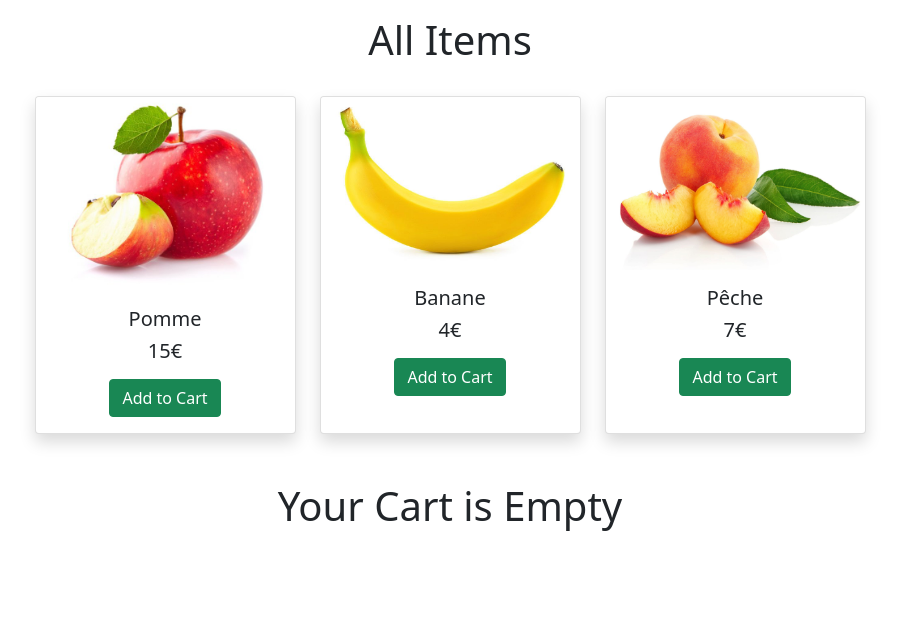
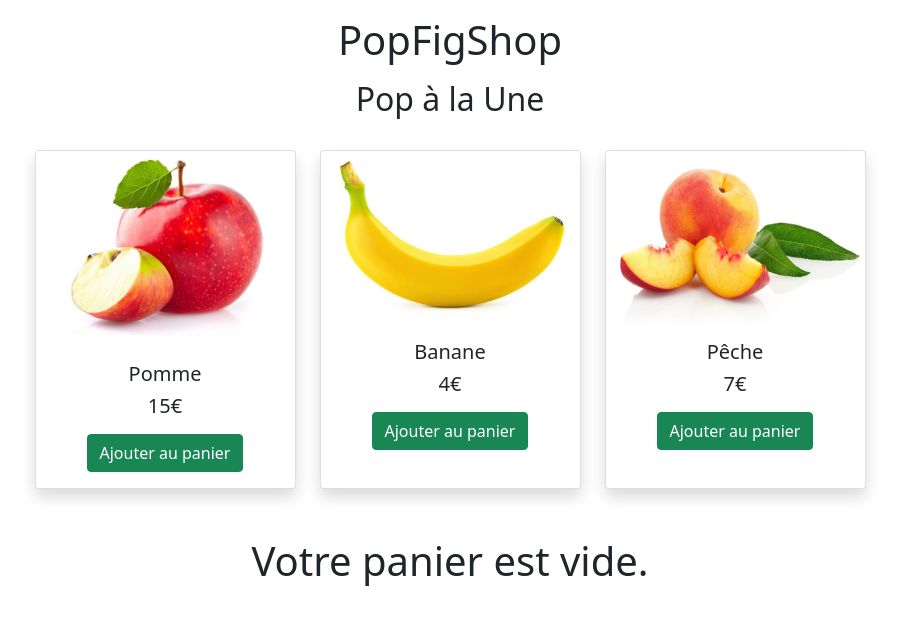
Before and after one commit to Martin-Duconseil/PopFigShopV2, a React (Create React App) app: page / in a window 1280 px wide. Shown: the top 624 px of the page, without its empty margins (190-1090 px from the left). Built offline with nearby package versions, Linux system fonts and the light colour scheme.

Commit message:
Version française de l'appli

```diff
--- a/src/Cart.js
+++ b/src/Cart.js
@@ -12,12 +12,13 @@ const Cart = () => {
        removeItem,
        emptyCart,
     } = useCart();
-    if (isEmpty) return <h1 className="text-center">Your Cart is Empty</h1>
+    if (isEmpty) return <h1 className="text-center">Votre panier est vide.</h1>
     return (
         <section className="py-4 container">
             <div className="row justify-content-center">
                 <div className="col-12">
-                    <h5>Cart ({totalUniqueItems})Total Items: ({totalItems})</h5>
+                    <h1>Panier</h1>
+                    <h5>Nombre d'article : ({totalItems})</h5>
                     <table className="table table-light table-hover m-0">
                         <tbody>
                             {items.map((item, index) =>{
@@ -28,7 +29,7 @@ const Cart = () => {
                                         </td>
                                         <td>{item.title}</td>
                                         <td>{item.price}</td>
-                                        <td>Quantity ({item.quantity})</td>
+                                        <td>Quantité ({item.quantity})</td>
                                         <td>
                                             <button
                                                 className="btn btn-info ms-2"
@@ -43,7 +44,7 @@ const Cart = () => {
                                             <button
                                                 className="btn btn-danger ms-2"
                                                 onClick={() => removeItem(item.id)}
-                                            >Remove Item</button>
+                                            >Supprimer</button>
                                         </td>
                                     </tr>
                                 )
@@ -52,14 +53,14 @@ const Cart = () => {
                     </table>
                 </div>
                 <div className="col-auto ms-auto">
-                    <h2>Total Price: {cartTotal} €</h2>
+                    <h2>Prix total : {cartTotal} €</h2>
                 </div>
                 <div className="col-auto">
                     <button
                         className="btn btn-danger m-2"
                         onClick={() => emptyCart()}
-                    >Clear Cart</button>
-                    <button className="btn btn-primary m-2">Buy Now</button>
+                    >Vider le panier</button>
+                    <button className="btn btn-primary m-2">Acheter</button>
                 </div>
             </div>
          </section>
--- a/src/Home.js
+++ b/src/Home.js
@@ -5,7 +5,8 @@ import data from './data';
 const Home = () => {
     return (
         <>
-            <h1 className="text-center mt-3">All Items</h1>
+            <h1 className="text-center mt-3">PopFigShop</h1>
+            <h2 className="text-center mt-3">Pop à la Une</h2>
                 <section className="py-4 container">
                     <div className="row justify-content-center">
                     {data.productData.map((item, index)=>{
--- a/src/Itemcard.js
+++ b/src/Itemcard.js
@@ -13,7 +13,7 @@ const Itemcard = (props) => {
                         <h5 class ="card-title">{props.price}€</h5>
                         <p class ="card-text">{props.desc}</p>
                         <button class ="btn btn-success" onClick={() => addItem(props.item)}
-                        >Add to Cart</button>
+                        >Ajouter au panier</button>
                     </div>
             </div>
         </div>
```
